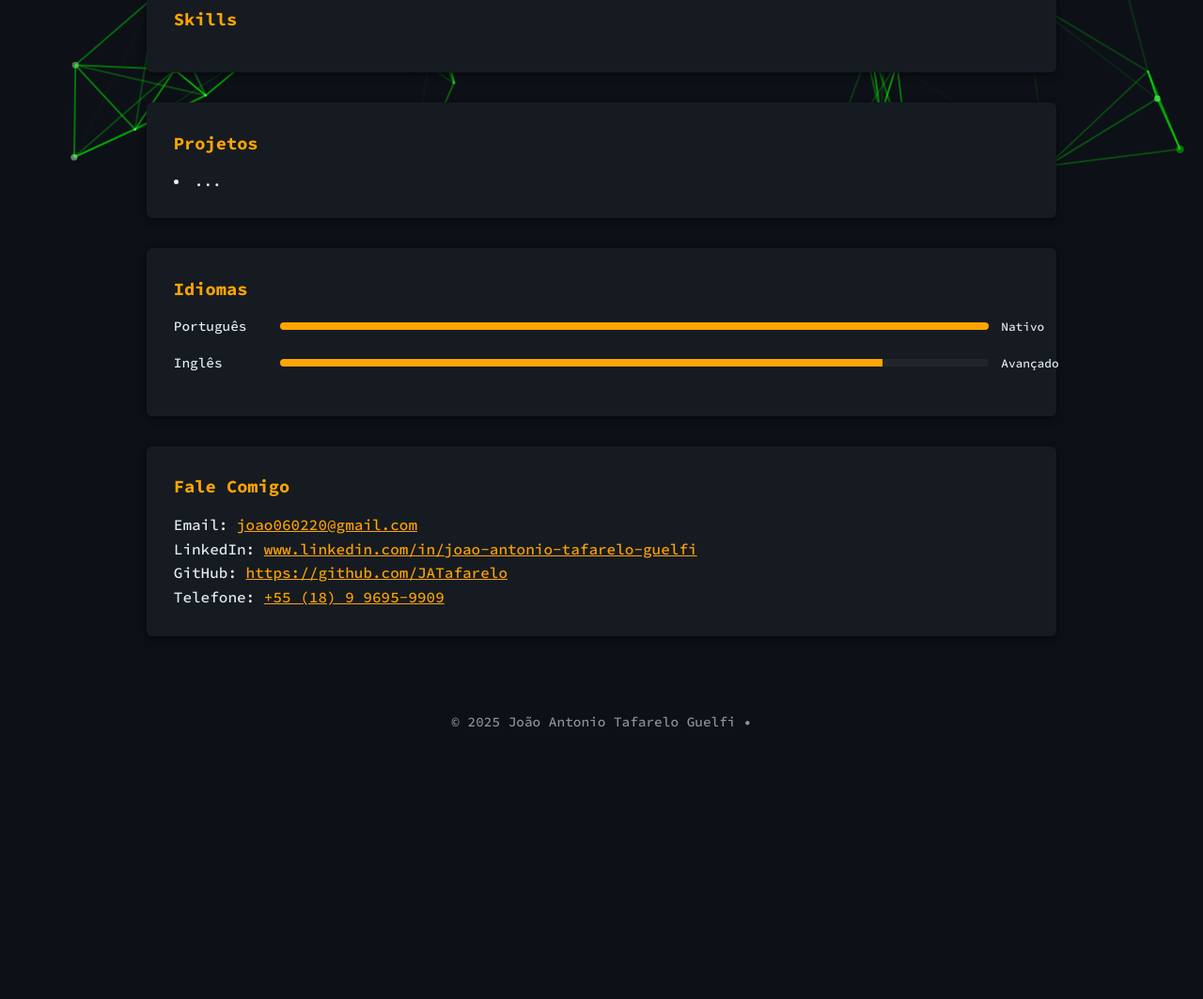
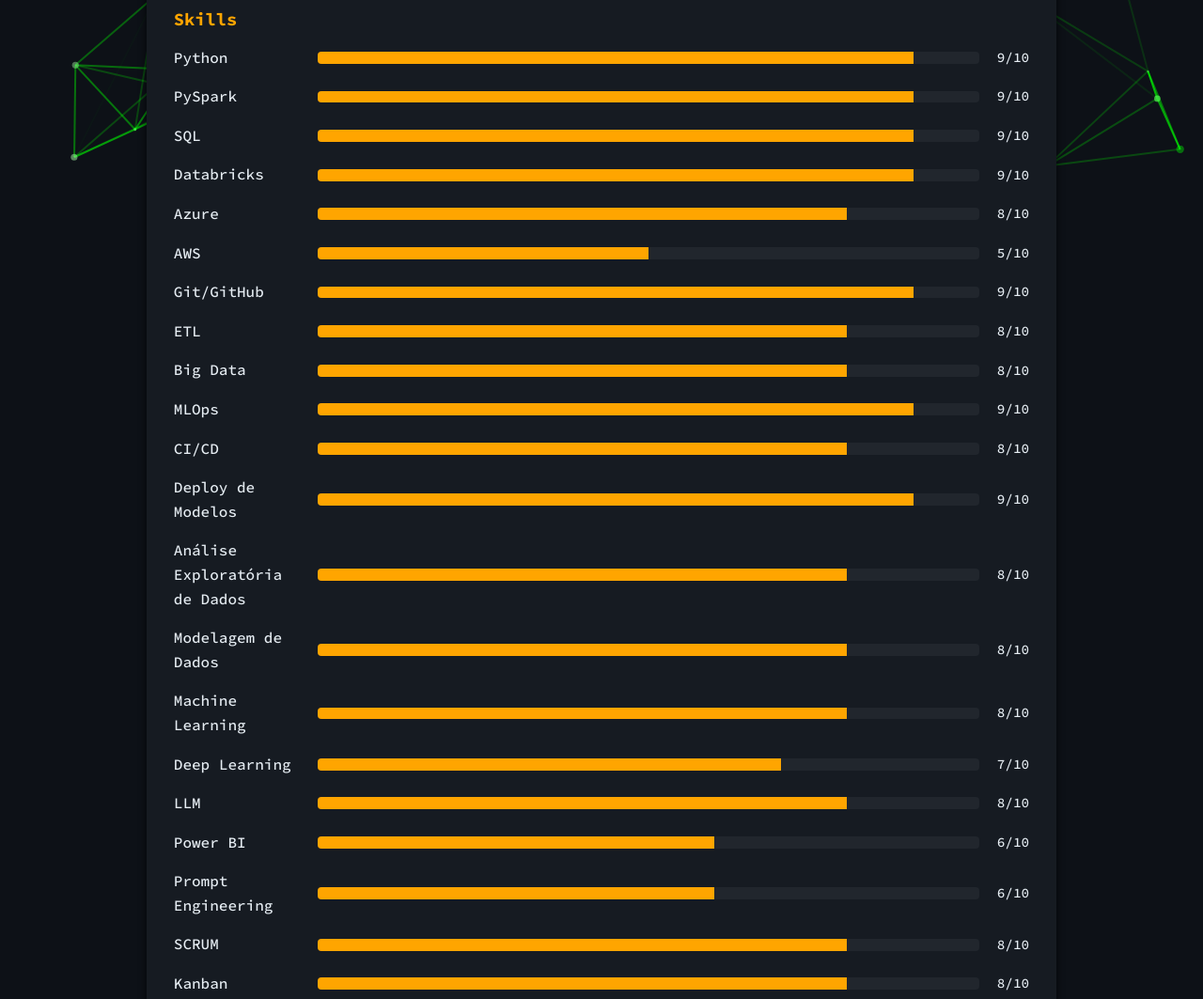
Before and after one commit to JATafarelo/portfolio, a plain HTML site: page index.html in a window 1280 px wide. Shown: the part 584-1647 px from the top of the page at 94% size. Before the commit the page ends 1396 px from the top, so only its background shows below. Drawn offline with nearby package versions, Linux system fonts and the light colour scheme.

Commit message:
Update index.html

```diff
--- a/index.html
+++ b/index.html
@@ -53,13 +53,37 @@
   </section>
 
   <!-- Skills -->
-  <section id="skills" class="card">
+   <section id="skills" class="card">
     <h3 data-i18n="nav.skills">Skills</h3>
-    <!-- As skills são números e nomes técnicos, não precisam de i18n -->
-    <!-- ... -->
+
+    <div class="skill"><span class="skill-name" data-i18n="skill.python">Python</span><div class="skill-bar"><div class="skill-level" style="width: 90%;"></div></div><span class="skill-value">9/10</span></div>
+    <div class="skill"><span class="skill-name" data-i18n="skill.pyspark">PySpark</span><div class="skill-bar"><div class="skill-level" style="width: 90%;"></div></div><span class="skill-value">9/10</span></div>
+    <div class="skill"><span class="skill-name" data-i18n="skill.sql">SQL</span><div class="skill-bar"><div class="skill-level" style="width: 90%;"></div></div><span class="skill-value">9/10</span></div>
+    <div class="skill"><span class="skill-name" data-i18n="skill.databricks">Databricks</span><div class="skill-bar"><div class="skill-level" style="width: 90%;"></div></div><span class="skill-value">9/10</span></div>
+
+    <div class="skill"><span class="skill-name" data-i18n="skill.azure">Azure</span><div class="skill-bar"><div class="skill-level" style="width: 80%;"></div></div><span class="skill-value">8/10</span></div>
+    <div class="skill"><span class="skill-name" data-i18n="skill.aws">AWS</span><div class="skill-bar"><div class="skill-level" style="width: 50%;"></div></div><span class="skill-value">5/10</span></div>
+    <div class="skill"><span class="skill-name" data-i18n="skill.git">Git/GitHub</span><div class="skill-bar"><div class="skill-level" style="width: 90%;"></div></div><span class="skill-value">9/10</span></div>
+
+    <div class="skill"><span class="skill-name" data-i18n="skill.etl">ETL</span><div class="skill-bar"><div class="skill-level" style="width: 80%;"></div></div><span class="skill-value">8/10</span></div>
+    <div class="skill"><span class="skill-name" data-i18n="skill.bigdata">Big Data</span><div class="skill-bar"><div class="skill-level" style="width: 80%;"></div></div><span class="skill-value">8/10</span></div>
+    <div class="skill"><span class="skill-name" data-i18n="skill.mlops">MLOps</span><div class="skill-bar"><div class="skill-level" style="width: 90%;"></div></div><span class="skill-value">9/10</span></div>
+    <div class="skill"><span class="skill-name" data-i18n="skill.cicd">CI/CD</span><div class="skill-bar"><div class="skill-level" style="width: 80%;"></div></div><span class="skill-value">8/10</span></div>
+    <div class="skill"><span class="skill-name" data-i18n="skill.deploy">Deploy de Modelos</span><div class="skill-bar"><div class="skill-level" style="width: 90%;"></div></div><span class="skill-value">9/10</span></div>
+
+    <div class="skill"><span class="skill-name" data-i18n="skill.eda">Análise Exploratória de Dados</span><div class="skill-bar"><div class="skill-level" style="width: 80%;"></div></div><span class="skill-value">8/10</span></div>
+    <div class="skill"><span class="skill-name" data-i18n="skill.modeling">Modelagem de Dados</span><div class="skill-bar"><div class="skill-level" style="width: 80%;"></div></div><span class="skill-value">8/10</span></div>
+    <div class="skill"><span class="skill-name" data-i18n="skill.ml">Machine Learning</span><div class="skill-bar"><div class="skill-level" style="width: 80%;"></div></div><span class="skill-value">8/10</span></div>
+    <div class="skill"><span class="skill-name" data-i18n="skill.dl">Deep Learning</span><div class="skill-bar"><div class="skill-level" style="width: 70%;"></div></div><span class="skill-value">7/10</span></div>
+    <div class="skill"><span class="skill-name" data-i18n="skill.llm">LLM</span><div class="skill-bar"><div class="skill-level" style="width: 80%;"></div></div><span class="skill-value">8/10</span></div>
+
+    <div class="skill"><span class="skill-name" data-i18n="skill.powerbi">Power BI</span><div class="skill-bar"><div class="skill-level" style="width: 60%;"></div></div><span class="skill-value">6/10</span></div>
+    <div class="skill"><span class="skill-name" data-i18n="skill.prompt">Prompt Engineering</span><div class="skill-bar"><div class="skill-level" style="width: 60%;"></div></div><span class="skill-value">6/10</span></div>
+
+    <div class="skill"><span class="skill-name" data-i18n="skill.scrum">SCRUM</span><div class="skill-bar"><div class="skill-level" style="width: 80%;"></div></div><span class="skill-value">8/10</span></div>
+    <div class="skill"><span class="skill-name" data-i18n="skill.kanban">Kanban</span><div class="skill-bar"><div class="skill-level" style="width: 80%;"></div></div><span class="skill-value">8/10</span></div>
   </section>
 
-  <!-- Projetos -->
   <section id="projects" class="card">
     <h3 data-i18n="projects.title">Projetos</h3>
     <ul>
```
